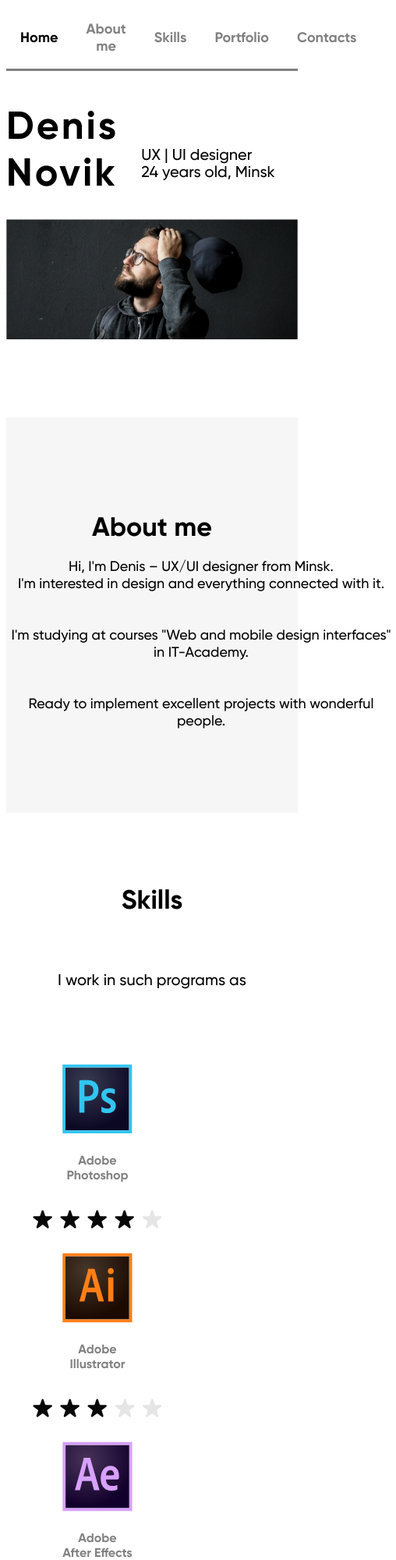
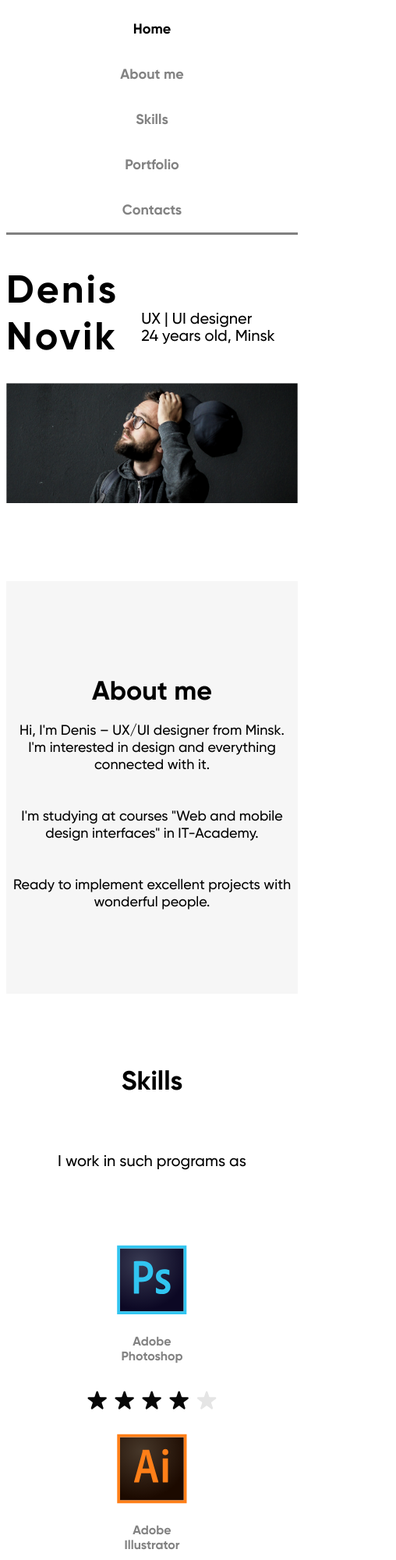
Before and after one commit to Tochoz/ITMO-WebBasics-lab1, a plain HTML site: page index.html in a window 390 px wide. Shown: the top 2000 px of the page at 78% size, 508 px wide, since content can reach past the window. Drawn offline with Linux system fonts and the light colour scheme.

Commit message:
Header adaptive added Cards adaptive added

```diff
--- a/style.css
+++ b/style.css
@@ -97,12 +97,12 @@ body{
     font-size: 18px;
     line-height: 22px;
     text-align: center;
-    width: 500px;
+    max-width: 500px;
     margin: 0 auto;
 }
 .skills-screen{
-    padding: 30px 1em 100px 1em;
-    margin-bottom: 100px;
+    padding: 30px 1em 10px 1em;
+    margin-bottom: 70px;
 }
 .skills-title{
     font-family: Gilroy-Bold;
@@ -160,6 +160,7 @@ body{
 .portfolio-screen{
     padding-top: 20px;
     height: auto;
+    margin-bottom: 110px;
 }
 .portfolio-title{
     font-family: Gilroy-Bold;
@@ -191,3 +192,20 @@ body{
     text-decoration-line: underline;
     text-decoration-color: black;
 }
+.contacts-screen{
+    padding-top: 100px;
+}
+@media (max-width: 600px) {
+    .header{
+        flex-direction: column;
+        justify-content: normal;
+        height: auto;
+    }
+
+}
+@media (max-width: 460px) {
+    .skills-programs{
+align-items: center;        flex-direction: column;
+    }
+
+}
```
